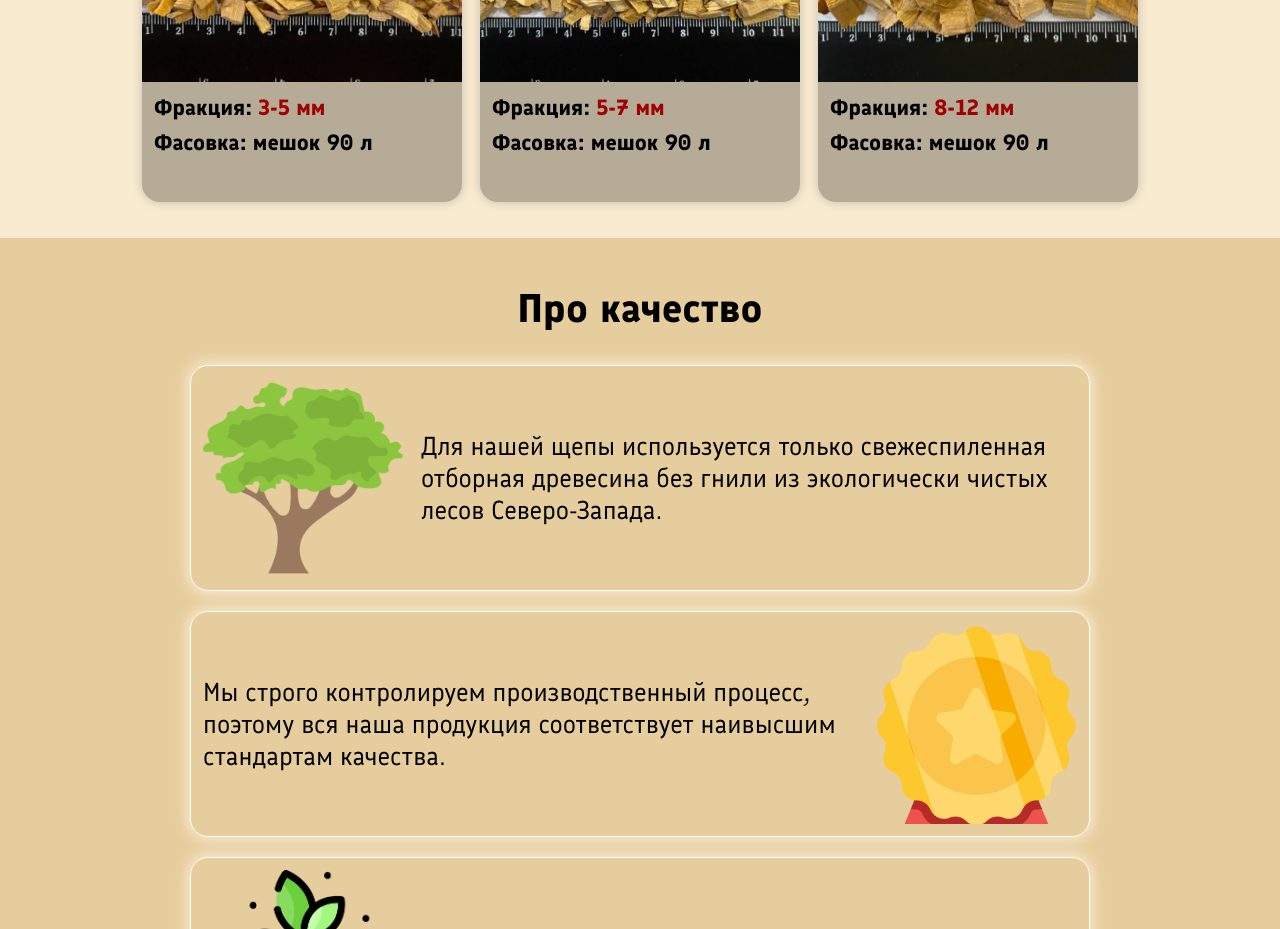
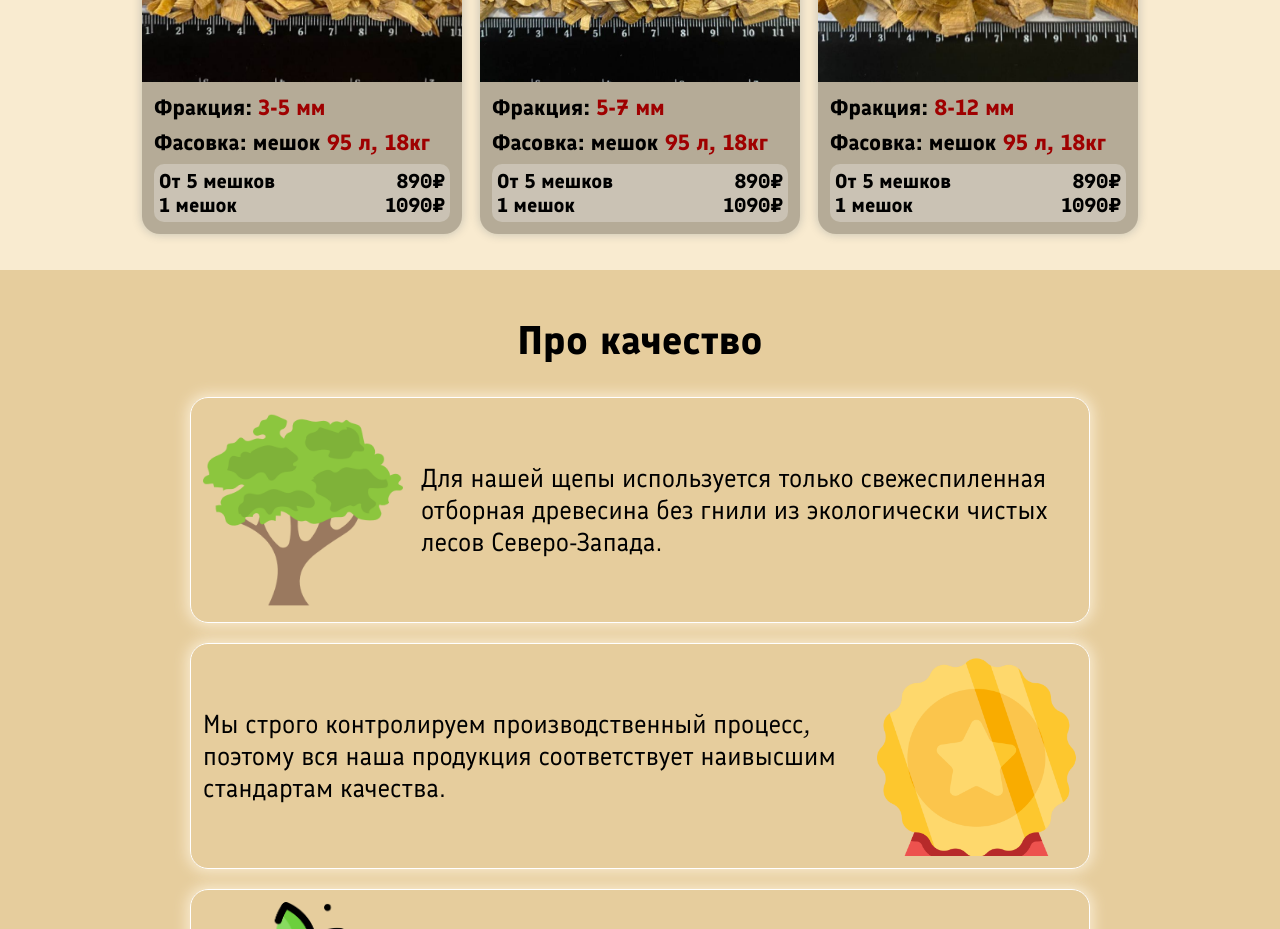
Before and after one commit to Qexly/schepa, a React (Create React App) app: page / in a window 1280 px wide. Shown: the part 1320-2249 px from the top of the page. Built offline with nearby package versions, Linux system fonts and the light colour scheme.

Commit message:
add-prices

```diff
--- a/src/CONSTANTS.ts
+++ b/src/CONSTANTS.ts
@@ -1,3 +1,5 @@
+import { count } from "console";
+
 interface IAdvantage {
     getImg: Function;
     text: string;
@@ -6,6 +8,7 @@ interface IAdvantage {
 interface ICard {
     fraction: string;
     displacement: string;
+    price: {count: string, value: string}[],
     getImg: Function;
 }
 
@@ -54,17 +57,47 @@ const ADVANTAGES: IAdvantage[] = [
 const CARDS: ICard[] = [
     {
         fraction: '3-5 мм',
-        displacement: '90 л',
+        displacement: '95 л, 18кг',
+        price: [
+            {
+                count: 'От 5 мешков',
+                value: '890₽'
+            },
+            {
+                count: '1 мешок',
+                value: '1090₽'
+            }
+        ],
         getImg: () => require('Assets/imgs/cads/3-5.jpg')
     },
     {
         fraction: '5-7 мм',
-        displacement: '90 л',
+        displacement: '95 л, 18кг',
+        price: [
+            {
+                count: 'От 5 мешков',
+                value: '890₽'
+            },
+            {
+                count: '1 мешок',
+                value: '1090₽'
+            }
+        ],
         getImg: () => require('Assets/imgs/cads/5-7.jpg')
     },
     {
         fraction: '8-12 мм',
-        displacement: '90 л',
+        displacement: '95 л, 18кг',
+        price: [
+            {
+                count: 'От 5 мешков',
+                value: '890₽'
+            },
+            {
+                count: '1 мешок',
+                value: '1090₽'
+            }
+        ],
         getImg: () => require('Assets/imgs/cads/8-12.jpg')
     }
 ];
--- a/src/Componenets/Card.tsx
+++ b/src/Componenets/Card.tsx
@@ -8,7 +8,14 @@ const Card = ({card}: {card: ICard}): ReactElement => {
             <img className={Styles.Img} src={card.getImg()} />
             <div className={Styles.TextContent}>
                 <span className={Styles.Fraction}>Фракция: <span className={Styles.TextValue}>{card.fraction}</span></span>
-                <span>Фасовка: мешок {card.displacement}</span>
+                <span>Фасовка: мешок <span className={Styles.TextValue}>{card.displacement}</span></span>
+                <div className={Styles.Price}>
+                    {
+                        card.price.map(item => <div className={Styles.PriceRow}>
+                            <span>{item.count}</span> <span>{item.value}</span>
+                        </div>)
+                    }
+                </div>
             </div>
         </div>
     );
--- a/src/Componenets/Card/styles.module.css
+++ b/src/Componenets/Card/styles.module.css
@@ -2,7 +2,6 @@
     display: flex;
     flex-direction: column;
     width: 320px;
-    height: 500px;
     border-radius: 18px;
     overflow: hidden;
     box-shadow: 0px 0px 10px 1px rgba(34, 60, 80, 0.21);
@@ -38,3 +37,18 @@
 .TextValue {
     color: #9f0000;
 }
+
+.Price {
+    margin-top: 8px;
+    display: flex;
+    flex-direction: column;
+    font-size: var(--font-size_s);
+    background-color: var(--transculent-bg-white);
+    border-radius: 10px;
+    padding: 5px;
+}
+
+.PriceRow {
+    display: flex;
+    justify-content: space-between;
+}
--- a/src/index.css
+++ b/src/index.css
@@ -40,6 +40,8 @@ body {
   --brand-color: #f9ebd0;
   --dark-brand-color: #e6cd9d;
   --transculent-bg: rgba(0, 0, 0, 0.275);
+  --transculent-bg-white: rgba(255, 255, 255, 0.275);
+
 
   /* Размеры шрифта */
   --font-size_4xs: 12px;
```
